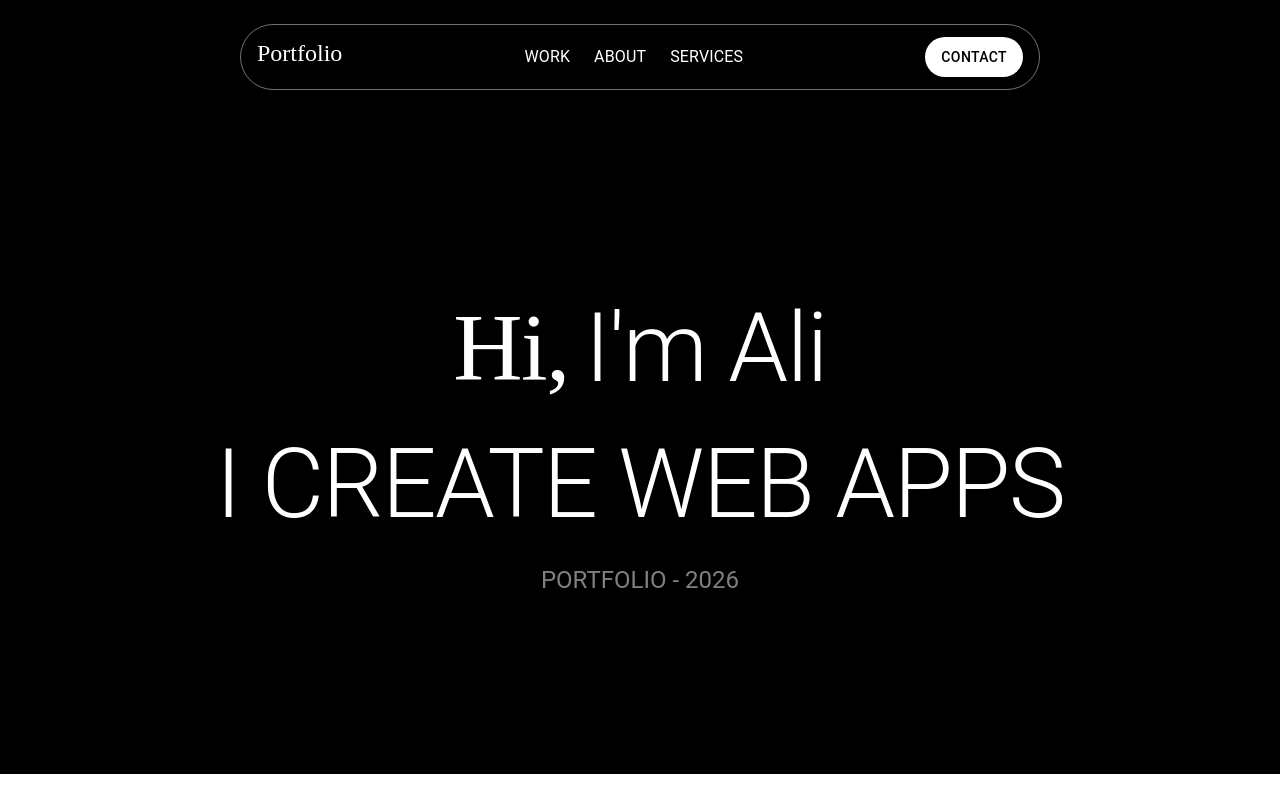
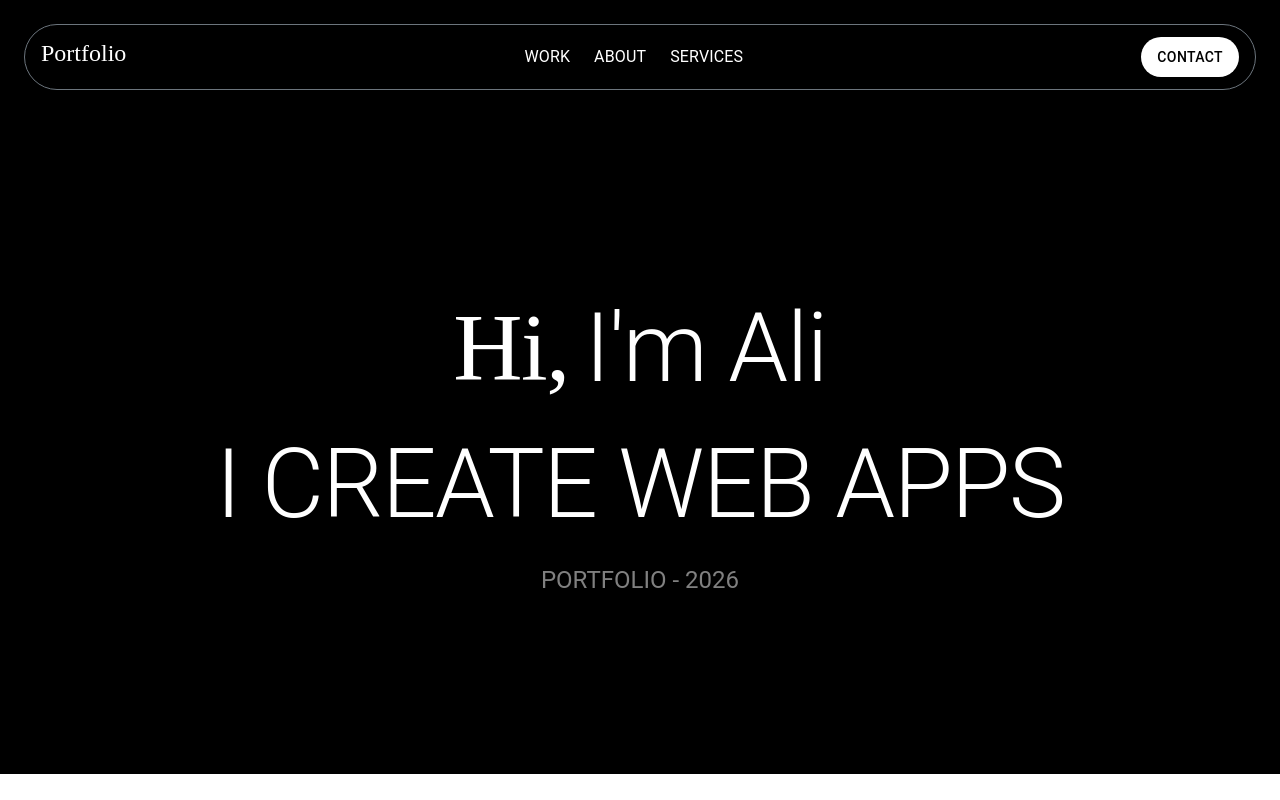
Before and after one commit to ali-shahshank/codespaces-react, a React (Vite) app: page / in a window 1280 px wide. Built offline with nearby package versions, Linux system fonts and the light colour scheme.

Commit message:
MINOR -/ Updated dependencies and improved UI

```diff
--- a/package.json
+++ b/package.json
@@ -14,8 +14,6 @@
     "@testing-library/jest-dom": "^5.16.5",
     "@testing-library/react": "^13.4.0",
     "@testing-library/user-event": "^14.4.3",
-    "bootstrap": "^5.3.8",
-    "bootstrap-icons": "^1.13.1",
     "react": "^18.2.0",
     "react-dom": "^18.2.0",
     "react-router": "^7.13.1",
--- a/src/components/Drawer.jsx
+++ b/src/components/Drawer.jsx
@@ -12,7 +12,6 @@ import InboxIcon from '@mui/icons-material/MoveToInbox';
 import MailIcon from '@mui/icons-material/Mail';
 
 export default function CustomDrawer({ open, onClose }) {
-
   const list = (
     <Box
       sx={{ width: 256 }}
@@ -21,8 +20,12 @@ export default function CustomDrawer({ open, onClose }) {
       onKeyDown={onClose}
     >
       <List>
-        {['Inbox', 'Starred', 'Send email', 'Drafts'].map((text, index) => (
-          <ListItem key={text} disablePadding>
+        {['Work', 'About', 'Services'].map((text, index) => (
+          <ListItem
+            key={text}
+            // disablePadding
+            sx={{ px: 2, py: 2, m: 0 }}
+          >
             <ListItemButton>
               <ListItemIcon>
                 {index % 2 === 0 ? <InboxIcon /> : <MailIcon />}
--- a/src/components/Nav.jsx
+++ b/src/components/Nav.jsx
@@ -41,7 +41,8 @@ const Nav = () => {
             flexDirection: 'row',
             justifyContent: 'space-between',
             border: '1px solid #6C757D',
-            maxWidth: '800px',
+            // maxWidth: '800px',
+            minWidth: '100%',
           }}
         >
           <Typography
--- a/src/index.jsx
+++ b/src/index.jsx
@@ -4,9 +4,6 @@ import './index.css';
 import App from './App';
 import reportWebVitals from './reportWebVitals';
 import { BrowserRouter } from 'react-router';
-import 'bootstrap/dist/css/bootstrap.min.css';
-import 'bootstrap/dist/js/bootstrap.bundle.min.js';
-import 'bootstrap-icons/font/bootstrap-icons.css';
 
 const root = ReactDOM.createRoot(document.getElementById('root'));
 root.render(
```
Also changed, not shown: 1 other file (tests, documents, lock files or other folders).
